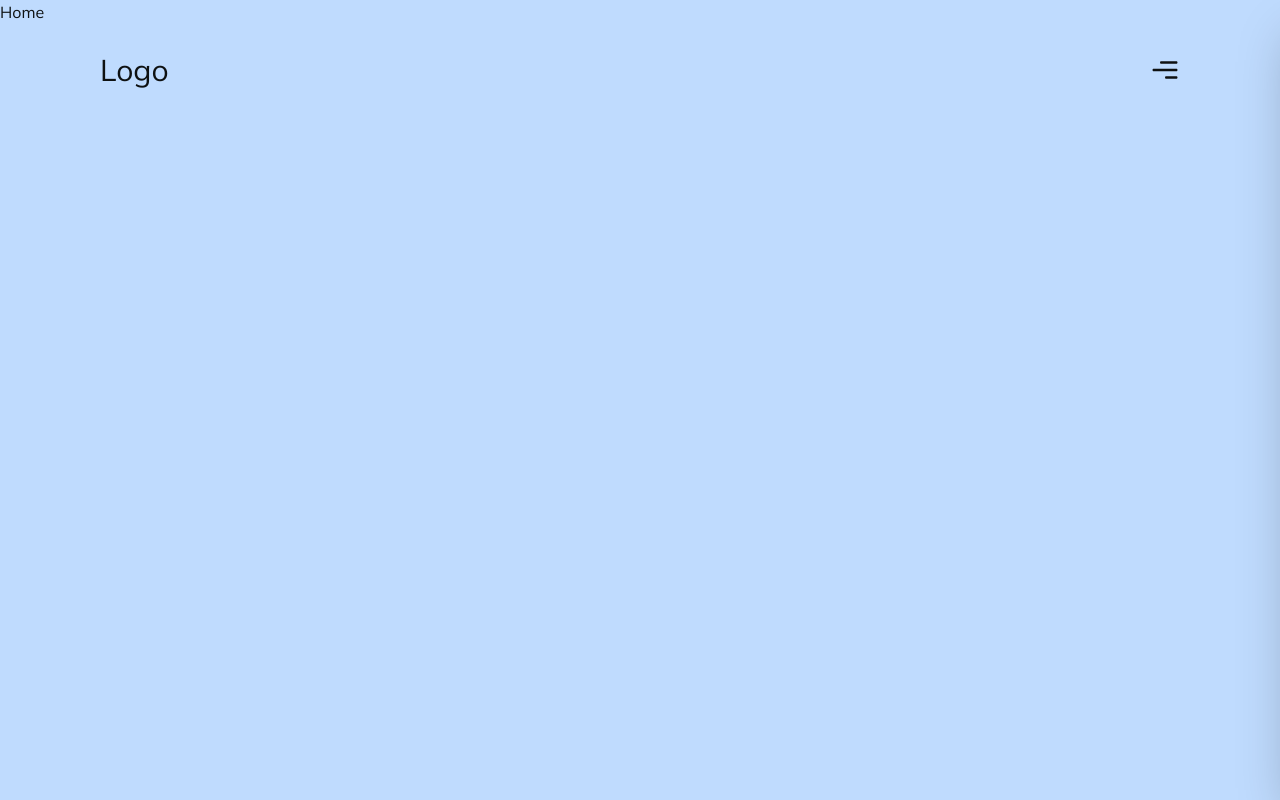
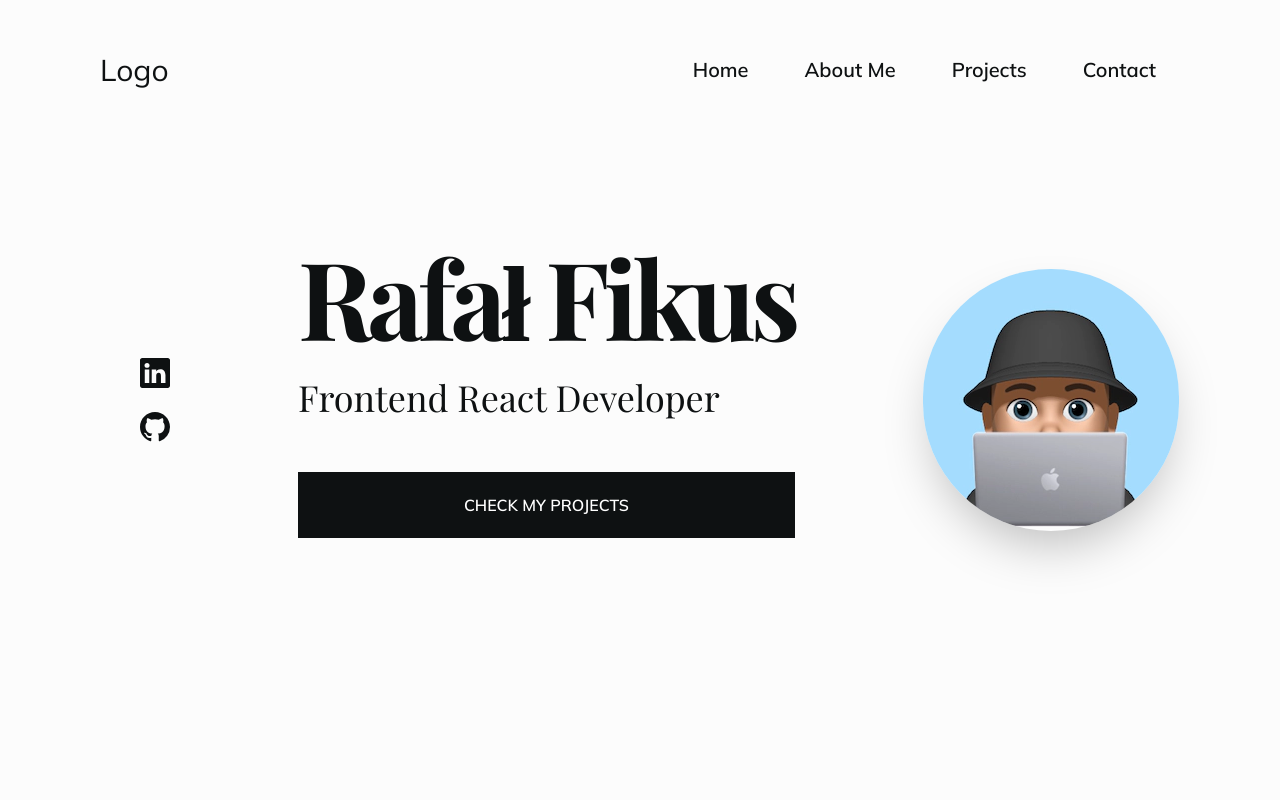
Before and after one commit to Vertori/prtfl-react, a React (Vite) app: page / in a window 1280 px wide. Built offline with nearby package versions, Linux system fonts and the light colour scheme; a web font is replaced by a local one.

Commit message:
home page

```diff
--- a/src/components/Header.jsx
+++ b/src/components/Header.jsx
@@ -5,7 +5,7 @@ import { Link } from "react-router-dom";
 
 const Header = () => {
   return (
-    <header className="fixed w-full px-[30px] lg:px-[100px] z-30 h-[100px] lg:h-[140px] flex items-center ">
+    <header className="fixed w-full px-[30px] lg:px-[100px] z-30 h-[100px] lg:h-[140px] flex items-center">
       <div className="flex flex-col lg:flex-row lg:items-center w-full justify-between">
         <Link to="/">
           <span className="text-3xl">Logo</span>
@@ -37,8 +37,6 @@ const Header = () => {
           </Link>
         </nav>
       </div>
-      {/* socials */}
-      <Socials />
       {/* mobile nav */}
       <MobileNav />
     </header>
--- a/src/components/Socials.jsx
+++ b/src/components/Socials.jsx
@@ -3,15 +3,23 @@ import { BsLinkedin, BsGithub } from "react-icons/bs";
 
 const Socials = () => {
   return (
-    <div className="hidden xl:flex ml-24">
-      <ul className="flex gap-x-4">
+    <div className="xl:ml-24">
+      <ul className="flex gap-x-6 xl:gap-x-0 gap-y-6 mb-4 xl:mb-0 flex-row lg:flex-col justify-center items-center">
         <li>
-          <a href="https://linkedin.com/" target="_blank" className="text-xl">
+          <a
+            href="https://linkedin.com/"
+            target="_blank"
+            className="text-3xl hover:text-[#89cff0] transition"
+          >
             <BsLinkedin />
           </a>
         </li>
         <li>
-          <a href="https://github.com/" target="_blank" className="text-xl">
+          <a
+            href="https://github.com/"
+            target="_blank"
+            className="text-3xl hover:text-[#89cff0] transition"
+          >
             <BsGithub />
           </a>
         </li>
--- a/src/index.css
+++ b/src/index.css
@@ -4,7 +4,7 @@
 
 @layer base {
   body {
-      @apply overflow-hidden text-primary font-secondary bg-white;
+    @apply text-primary font-secondary bg-white;
   }
   .h1 {
     @apply text-[54px] lg:text-[108px] font-primary font-bold capitalize leading-[120%] tracking-[-0.05em] mb-2;
--- a/src/pages/Home.jsx
+++ b/src/pages/Home.jsx
@@ -1,7 +1,30 @@
 import React from "react";
+import { Link } from "react-router-dom";
+import avatar from "../assets/avatar1.webp";
+import Socials from "../components/Socials";
 
 const Home = () => {
-  return <section className="section bg-blue-200">Home</section>;
+  return (
+    <section className="section flex items-center justify-center px-4 bg-[#FCFCFC]">
+      <div className="container h-full flex flex-col lg:flex-row items-center gap-x-32 pt-36 xl:pt-0">
+        <Socials />
+        {/* text */}
+        <div className="text-center lg:text-start">
+          <h1 className="h1">Rafał Fikus </h1>
+          <p className="text-[26px] lg:text-[36px] font-primary mb-4 lg:mb-12">
+            Frontend React Developer
+          </p>
+          <Link to={"/projects"} className="btn mb-[30px]">
+            Check my projects
+          </Link>
+        </div>
+        {/* img */}
+        <div className="max-w-[200px] md:max-w-full">
+          <img className="rounded-full shadow-2xl" src={avatar} alt="avatar" />
+        </div>
+      </div>
+    </section>
+  );
 };
 
 export default Home;
--- a/tailwind.config.js
+++ b/tailwind.config.js
@@ -1,26 +1,23 @@
 /** @type {import('tailwindcss').Config} */
 export default {
-  content: [
-    "./index.html",
-    "./src/**/*.{js,ts,jsx,tsx}",
-  ],
+  content: ["./index.html", "./src/**/*.{js,ts,jsx,tsx}"],
   theme: {
     fontFamily: {
-      primary: 'Playfair Display',
-      secondary: 'Mulish',
+      primary: "Playfair Display",
+      secondary: "Mulish",
     },
     screens: {
-      sm: '640px',
-      md: '768px',
-      lg: '1024px',
-      xl: '1440px',
+      sm: "640px",
+      md: "768px",
+      lg: "1024px",
+      xl: "1192px",
     },
     extend: {
       colors: {
-        primary: '#0E1112',
-        grey: '#484B4B',
+        primary: "#0E1112",
+        grey: "#484B4B",
 
-        accent: '#EEF7F9',
+        accent: "#EEF7F9",
       },
     },
   },
```
Also changed, not shown: src/assets/avatar1.webp (added). Lines whose indentation alone changed are shown as unchanged.
